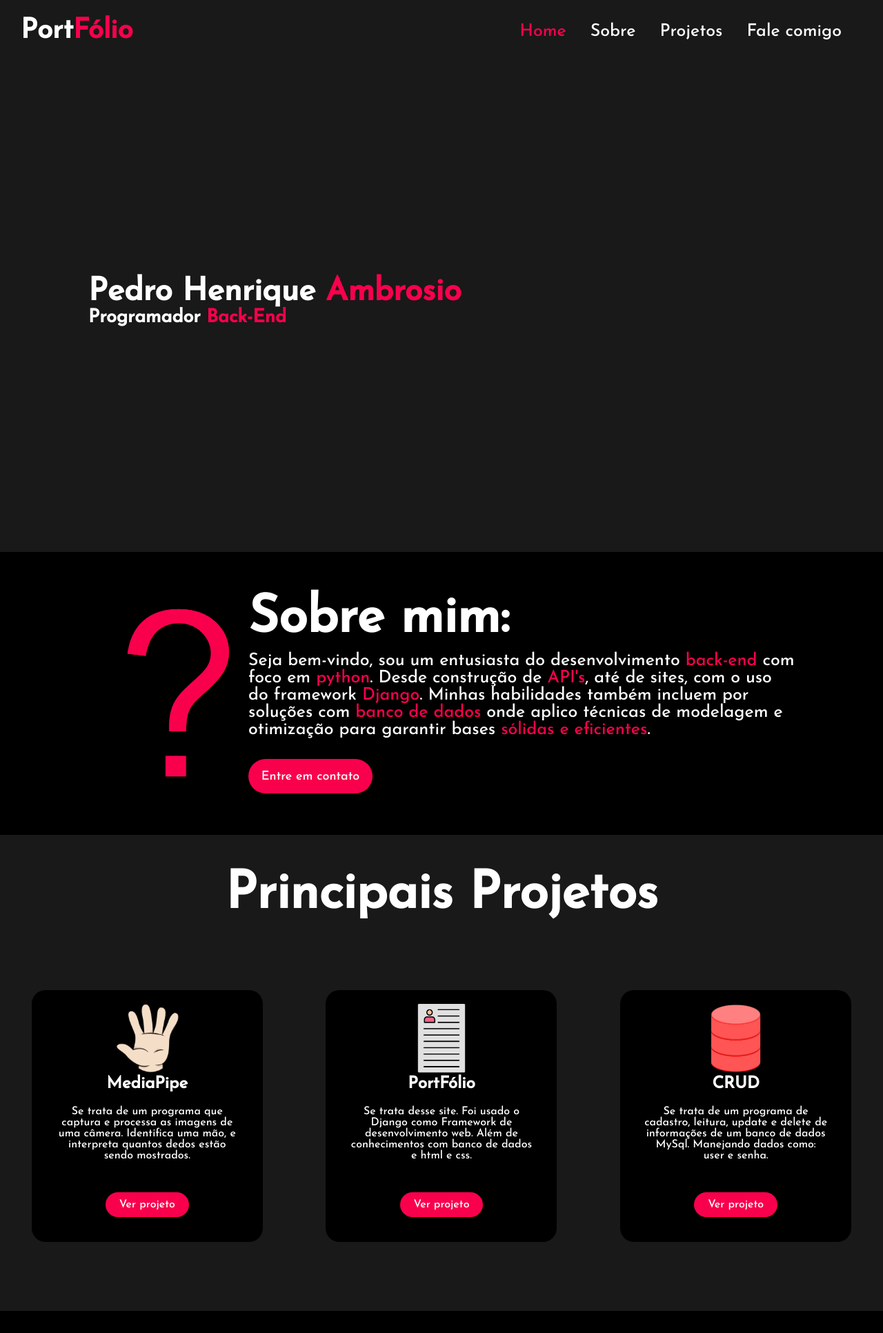
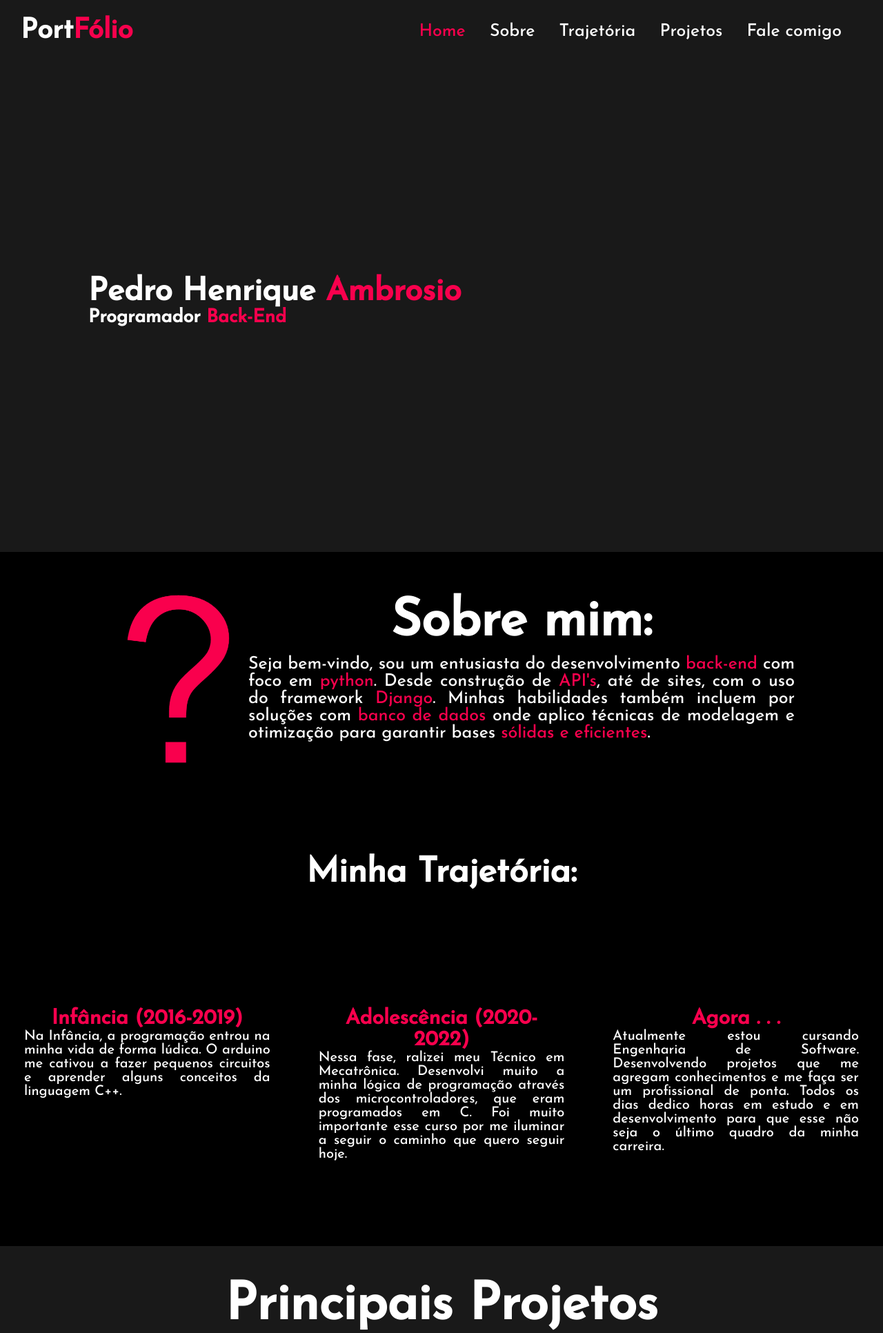
Before and after one commit to pedrohambrosioo/portfolio, a Django app: page / in a window 1280 px wide. Shown: the top 1932 px of the page at 69% size. Run offline with Django 5.2, Linux system fonts and the light colour scheme.

Commit message:
projectfinale

```diff
--- a/setup/static/styles/style.css
+++ b/setup/static/styles/style.css
@@ -65,6 +65,7 @@ section{
     padding-left: 180px;
     background-color: black;
     justify-content: space-between;
+    text-align: center;
 }
 section img{
     margin-right: 25px;
@@ -80,6 +81,7 @@ section div p{
     font-size: 25px;
     margin-top: 10px;
     margin-bottom: 30px;
+    text-align: justify;
 }
 section div p span{
     color: #f9004d;
@@ -98,6 +100,65 @@ section div button:hover{
     border: 2px solid #f9004d;
     transition: 0.5s;
     cursor: pointer
+}
+
+.about-me{
+    background-color: #000000;
+    padding-top: 70px;
+    padding-bottom: 80px;
+}
+.about-me h2{
+    color: white;
+    font-size: 50px;
+    text-align: center;
+}
+.card-vida{
+    display: flex;
+    justify-content: space-around;
+    margin-top: 150px;
+}
+
+.card-carrer{
+    background-color: black;
+    height: 365px;
+    width: 500px;
+    border-radius: 20px;
+    padding: 20px 35px;
+    text-align: center;
+    color: white;
+    font-size: 20px;
+
+}
+.card-carrer h5{
+    font-size: 30px;
+}
+.card-carrer p{
+    text-align: justify;
+}
+
+.card h5{
+    color: white;
+    font-size: 40px;
+
+}
+.card p{
+    color: white;
+    margin-top: 20px;
+    margin-bottom: 25px;
+
+}
+.card a{
+    background-color: #f9004d;
+    color: white;
+    padding: 10px 20px;
+    border-radius: 25px;
+    cursor: pointer;
+    text-decoration: none;
+}
+.card a:hover{
+    background-color: transparent;
+    border: 2px solid #f9004d;
+    transition: 0.5s;
 }
 
 .projetos{
@@ -156,8 +217,8 @@ section div button:hover{
 
 footer{
     background-color: black;
-    padding-top: 100px;
-    padding-bottom: 100px;
+    padding-top: 70px;
+    padding-bottom: 0px;
     display: flex;
     flex-direction: column;
     align-items: center;
@@ -175,27 +236,7 @@ footer p{
     margin-top: 14px;
 
 }
-.about-footer footer{
-    background-color: black;
-    padding-top: 200px;
-    padding-bottom: 100px;
-    display: flex;
-    flex-direction: column;
-    align-items: center;
-    justify-content: center;
-}
-.about-footer footer h5{
-    color: white;
-    font-size: 30px;
 
-}
-.about-footer footer p{
-    color: white;
-    font-size: 18px;
-    margin-bottom: 30px;
-    margin-top: 14px;
-
-}
 
 .social img{
     height: 25px;
@@ -240,6 +281,7 @@ footer p{
     align-items: center;
     justify-content: center;
   }
+
 
   .timeline {
     width: 1900px;
--- a/templates/galeria/index.html
+++ b/templates/galeria/index.html
@@ -6,7 +6,7 @@
     <meta charset="UTF-8">
     <meta http-equiv="X-UA-Compatible" content="IE=edge">
     <meta name="viewport" content="width=device-width, initial-scale=1.0">
-    <title>Pedro Henrique Ambrosio - portfólio</title>
+    <title>Pedro Ambrosio - Portfólio</title>
     <link rel="preconnect" href="https://fonts.googleapis.com">
     <link rel="preconnect" href="https://fonts.gstatic.com" crossorigin>
     <link href="https://fonts.googleapis.com/css2?family=Poppins:wght@400;500;600&display=swap" rel="stylesheet">
@@ -22,26 +22,47 @@
     <nav>
         <h2 class="portfolio">Port<span>Fólio</span></h2>
         <ul>
-            <li><a href="/" target="_blank"><span>Home</span></a></li>
-            <li><a href="/teste" target="_blank">Sobre</a></li>
+            <li><a href=#home><span>Home</span></a></li>
+            <li><a href="#about">Sobre</a></li>
+            <li><a href="#trajetoria">Trajetória</a></li>
             <li><a href="#projetos">Projetos</a></li>
-            <li><a>Fale comigo</a></li>
+            <li><a href="#fale-comigo">Fale comigo</a></li>
         </ul>
     </nav>
-    <div class="meu-nome">
+    <div class="meu-nome" id="home">
         <h1>Pedro Henrique <span>Ambrosio</span></h1>
         <h3>Programador <span>Back-End</span></h3>
     </div>
 </div>
 
-<section>
+<section id="about">
     <img src="{% static '/assets/img/sobre_mim.png' %}">
     <div>
         <h2>Sobre mim:</h2>
         <p>Seja bem-vindo, sou um entusiasta do desenvolvimento <span>back-end</span> com foco em <span>python</span>. Desde construção de <span>API's</span>, até de sites, com o uso do framework <span>Django</span>. Minhas habilidades também incluem por soluções com <span>banco de dados</span> onde aplico técnicas de modelagem e otimização para garantir bases <span>sólidas e eficientes</span>.</p>
-        <button>Entre em contato</button>
     </div>
 </section>
+
+<div class="about-me" id="trajetoria" >
+
+    <h2>Minha Trajetória:</h2>
+    <div class="card-vida">
+    <div class="card-carrer">
+        <h5><span>Infância (2016-2019)</span></h5>
+        <p>Na Infância, a programação entrou na minha vida de forma lúdica. O arduino me cativou a fazer pequenos circuitos e aprender alguns conceitos  da linguagem C++. </p>
+
+    </div>
+    <div class="card-carrer">
+        <h5><span>Adolescência (2020-2022)</span></h5>
+        <p>Nessa fase, ralizei meu Técnico em Mecatrônica. Desenvolvi muito a minha lógica de programação através dos microcontroladores, que eram programados em C. Foi muito importante esse curso por me iluminar a seguir o caminho que quero seguir hoje.</p>
+    </div>
+    <div class="card-carrer">
+        <h5><span>Agora . . .</span></h5>
+        <p>Atualmente estou cursando Engenharia de Software. Desenvolvendo projetos que me agregam conhecimentos e me faça ser um profissional de ponta. Todos os dias dedico horas em estudo e em desenvolvimento para que esse não seja o último quadro da minha carreira. </p>
+
+    </div>
+</div>
+
 
 <div class="projetos" id="projetos">
 
@@ -69,16 +90,18 @@
 
 
 </div>
-<footer>
-    <h5> Feito por Pedro Henrique Ambrosio</h5>
-    <p>Para mais informações</p>
+<footer id="fale-comigo">
+    <h5>Desenvolvido por Pedro</h5>
+    <p>Entre em contato por:</p>
 
     <div class="social">
+        <a href="mailto:pedro.ambro@hotmail.com"><img src="{% static '/assets/img/email.png' %}"></a>
         <a href="https://instagram.com/pedrohambrosioo" target="_blank"><img src="{% static '/assets/img/insta.png' %}" alt=""></a>
         <a href="https://github.com/pedrohambrosioo" target="_blank"><img src="{% static '/assets/img/git.png' %}" alt=""></a>
         <a href="https://www.linkedin.com/in/pedro-ambrosio-659203271/" target="_blank"><img src="{% static '/assets/img/linkedin.png' %}" alt=""></a>
         <a href="https://wa.me/5519998887950" target="_blank"><img src="{% static '/assets/img/telefone.png' %}" alt=""></a>
     </div>
+    <p>pedro.ambro@hotmail.com</p>
 </footer>
 
 </body>
```
Also changed, not shown: templates/galeria/sobre.html (deleted, +0 -82 lines).
